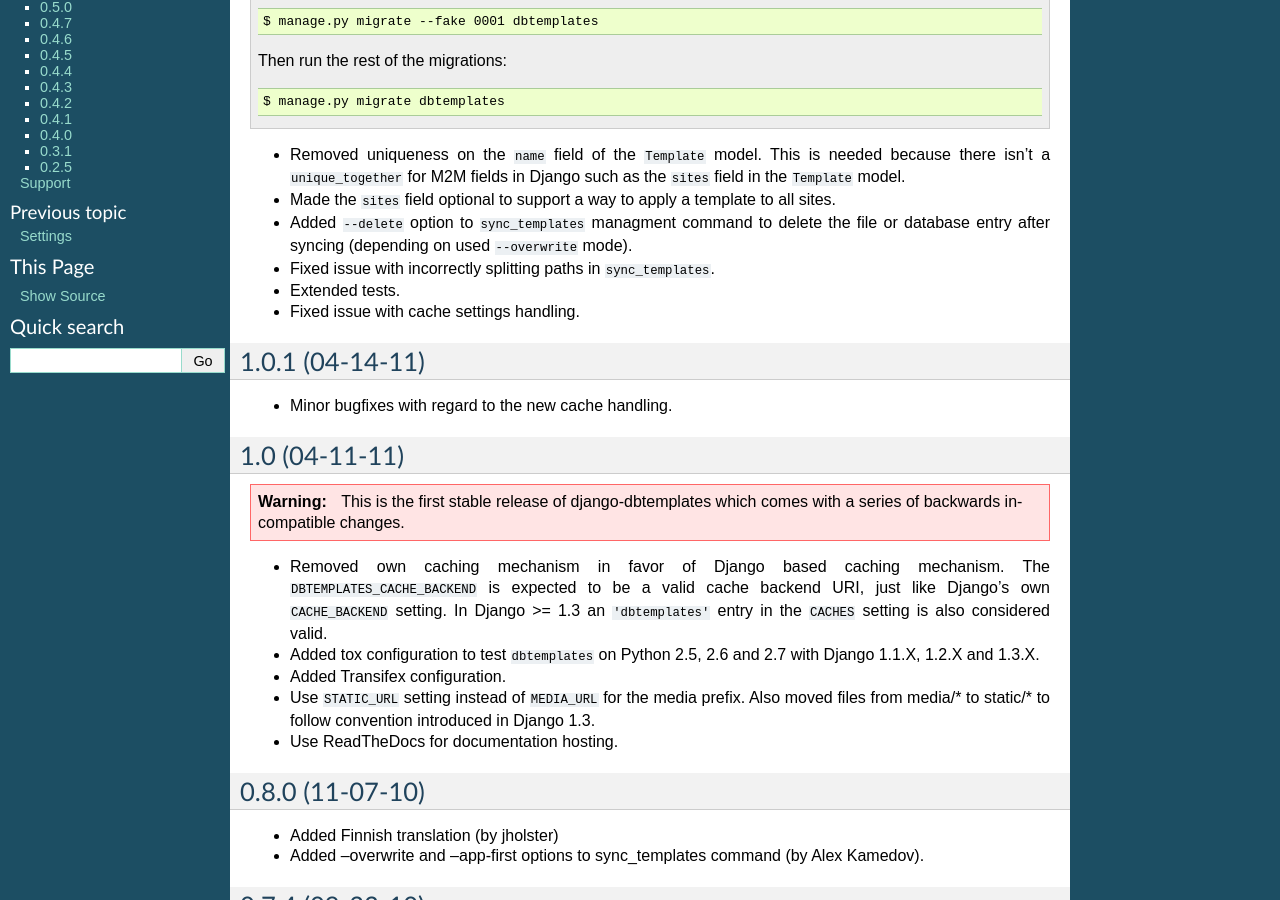
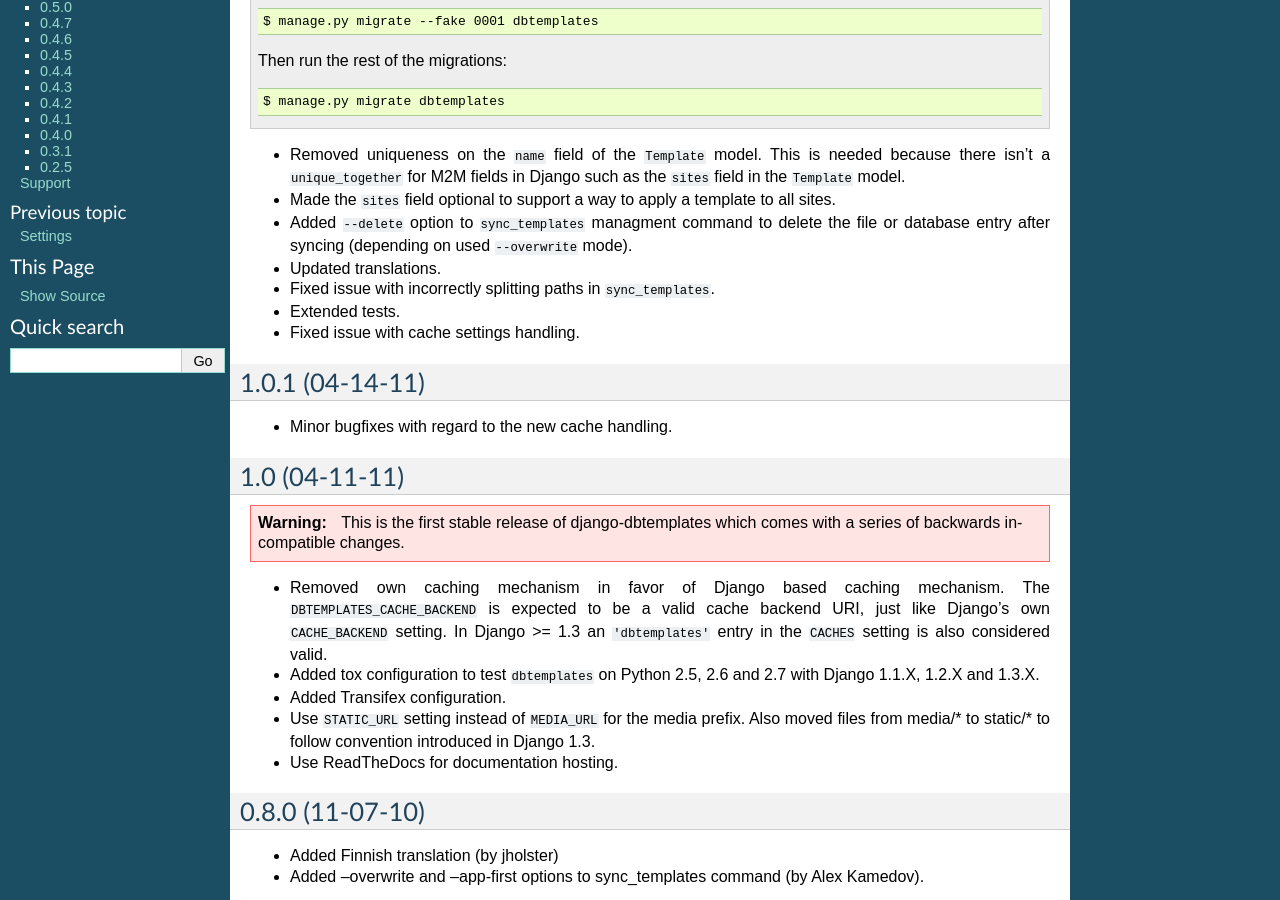
Before and after one commit to jazzband/django-dbtemplates, a Sphinx documentation site: the page built from docs/changelog.txt, in a window 1280 px wide and 900 px high, scrolled down 347 px. Built offline with Sphinx 7.4.7, drawn with Linux system fonts in a browser that asks for light colours.

Commit message:
Updated translations.

```diff
--- a/docs/changelog.txt
+++ b/docs/changelog.txt
@@ -33,6 +33,8 @@
 * Added ``--delete`` option to ``sync_templates`` managment command to delete
   the file or database entry after syncing (depending on used ``--overwrite``
   mode).
+
+* Updated translations.
 
 * Fixed issue with incorrectly splitting paths in ``sync_templates``.
 
```
Also changed, not shown: 8 other files.
